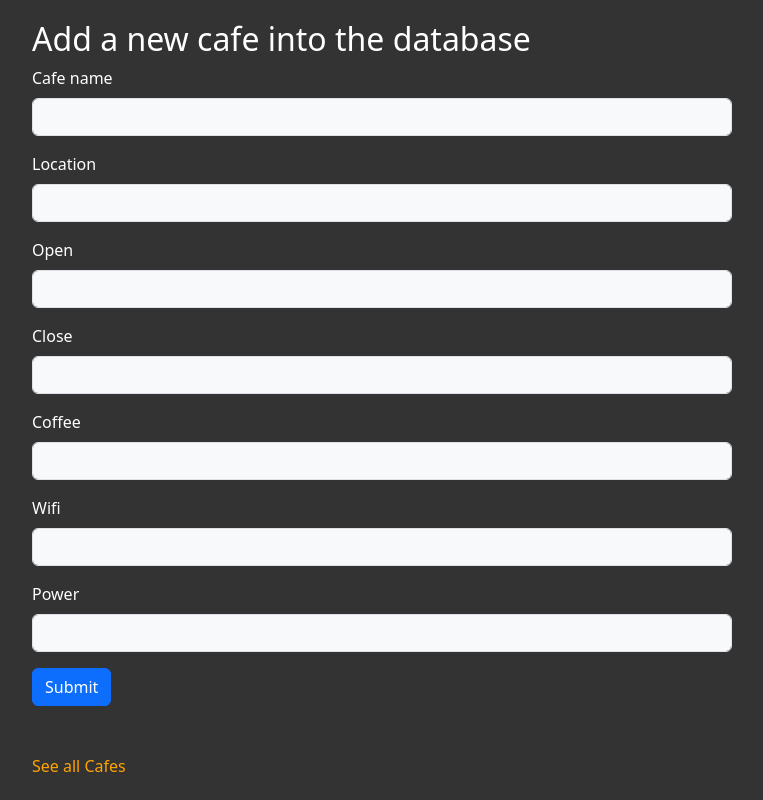
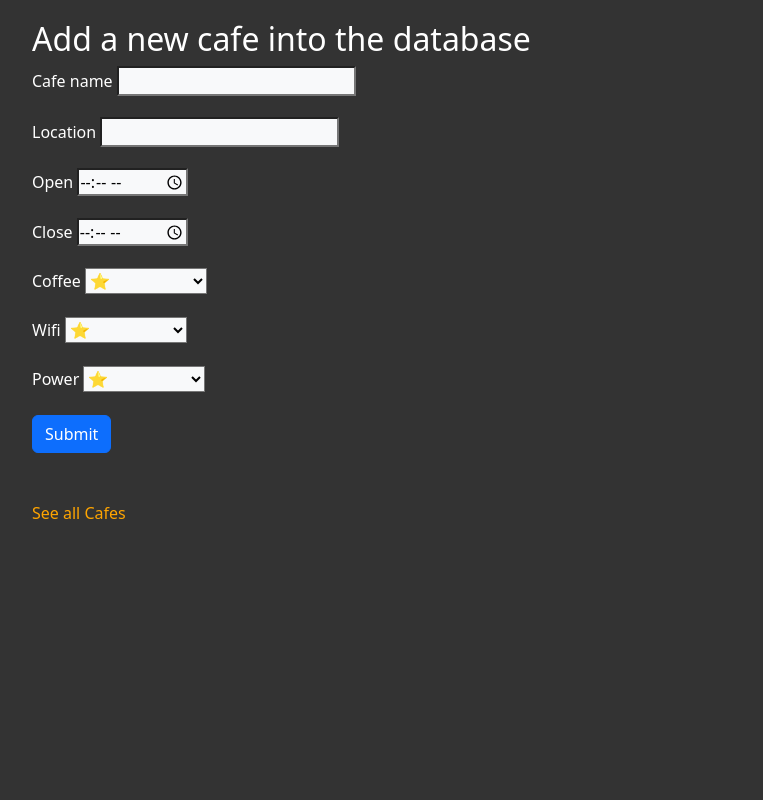
Before and after one commit to alaaibr25/cafes, a Flask app: page /add in a window 1280 px wide. Shown: the whole page, without its empty margins (58-821 px from the left). Run offline with Flask 3, Linux system fonts and the light colour scheme; some libraries are stand-ins or nearby versions.

Commit message:
Update add.html
import bootstrap5 and render field.

```diff
--- a/templates/add.html
+++ b/templates/add.html
@@ -1,45 +1,26 @@
+{% from 'bootstrap5/form.html' import render_form %}
+{% from 'bootstrap5/form.html' import render_field %}
+
 {% extends "base.html" %}
 {% block title %}ADD{%endblock%}
 {% block head %}{%endblock%}
 
 {% block content %}
-<div id="add_page" class="aligned-div">
+<div id="add_page" class="aligned-div  " style="text-align:left;" >
     <h1 style="font-size:2rem;" class="lefted-align">Add a new cafe into the database</h1>
 
-    <form >
-         <div class="mb-3 ">
-            <label style="text-align:left;" class="form-label d-flex justify-content-start">Cafe name</label>
-            <input type="email" class="form-control text-bg-light" >
-         </div>
-        <div class="mb-3">
-            <label style="text-align:left;" class="form-label d-flex justify-content-start">Location</label>
-            <input type="email" class="form-control text-bg-light" >
-        </div>
+    <form  method="POST"  action="/add" novalidate>
 
-        <div class="mb-3">
-            <label style="text-align:left;" class="form-label d-flex justify-content-start">Open</label>
-            <input type="email" class="form-control text-bg-light" >
-        </div>
-        <div class="mb-3">
-            <label style="text-align:left;" class="form-label d-flex justify-content-start">Close</label>
-            <input type="email" class="form-control text-bg-light" >
-        </div>
+        {{ form.csrf_token }}
+        {{ render_field(form.name, class=  ' text-bg-light ')}}
+        {{ render_field(form.loc, class=  ' text-bg-light ')}}
+        {{ render_field(form.open, class=  ' text-bg-light ')}}
+        {{ render_field(form.close, class=  ' text-bg-light ')}}
+        {{ render_field(form.coffee, class=  ' text-bg-light ')}}
+        {{ render_field(form.wifi, class=  ' text-bg-light ')}}
+        {{ render_field(form.power, class=  'text-bg-light')}}
+        {{ render_field(form.submit)}}
 
-             <div class="mb-3">
-            <label style="text-align:left;" class="form-label d-flex justify-content-start">Coffee</label>
-            <input type="email" class="form-control text-bg-light" >
-        </div>
-
-        <div class="mb-3">
-            <label style="text-align:left;" class="form-label d-flex justify-content-start">Wifi</label>
-            <input type="email" class="form-control text-bg-light" >
-        </div>
-        <div class="mb-3">
-            <label style="text-align:left;" class="form-label d-flex justify-content-start">Power</label>
-            <input type="email" class="form-control text-bg-light" >
-        </div>
-
-         <button type="submit" class="btn btn-primary d-flex justify-content-start">Submit</button>
     </form>
 
     <a class=" mt-5 d-flex justify-content-start link-offset-2 link-offset-3-hover link-underline link-underline-opacity-0 link-underline-opacity-75-hover " href="/cafe">See all Cafes</a>
```
